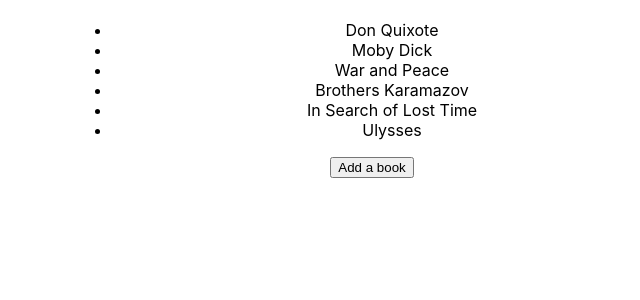
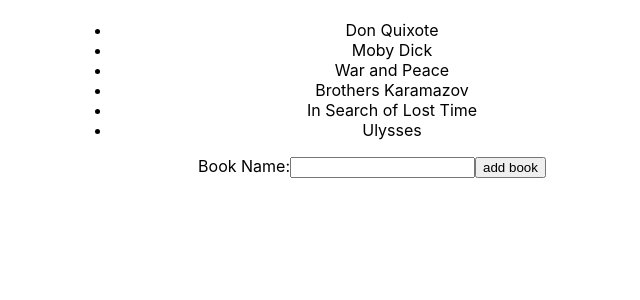
Before and after one commit to MajkoDev/Studies_in_REACT_II, a React (Create React App) app: page / in a window 1280 px wide. Shown: the top 300 px of the page, without its empty margins (268-908 px from the left). Built offline with nearby package versions, Linux system fonts and the light colour scheme.

Commit message:
useState with form

```diff
--- a/src/App.js
+++ b/src/App.js
@@ -1,8 +1,8 @@
-import SongList from './components/SongList'
+import BookList from './components/BookList'
 
 function App() {
   return <div className='App'>
-    <SongList />
+    <BookList />
   </div>;
 }
 
--- a/src/components/SongList.js
+++ b/src/components/BookList.js
@@ -1,5 +1,6 @@
 import React, { useState } from "react";
 import { v4 as uuidv4 } from 'uuid';
+import NewBookForm from "./NewBookForm";
 
 export default function BookList() {
 
@@ -12,8 +13,8 @@ export default function BookList() {
     { id: 6, title: "Ulysses" },
   ]);
 
-  const addBook = () => {
-    setBooks([...books, {id: uuidv4(), title: 'Pale Fire'}])
+  const addBook = (title) => {
+    setBooks([...books, {id: uuidv4(), title}])
   }
 
   return (
@@ -23,7 +24,7 @@ export default function BookList() {
           return <li key={book.id}>{book.title}</li>;
         })}
       </ul>
-      <button onClick={addBook}>Add a book</button>
+      <NewBookForm addBook={addBook} />
     </div>
   );
 }
--- /dev/null
+++ b/src/components/NewBookForm.js
@@ -0,0 +1,26 @@
+import React, { useState } from 'react'
+
+export default function NewBookForm({addBook}) {
+
+    const [title, setTitle] = useState('')
+
+    const handleSubmit = (e) => {
+        e.preventDefault()
+        addBook(title)
+        setTitle('')
+    }
+
+  return (
+    <form onSubmit={handleSubmit}>
+        <label>Book Name:</label>
+        <input
+            type="text"
+            value={title}
+            required
+            onChange={(e) => setTitle(e.target.value)} />
+        <input
+            type="submit"
+            value="add book" />
+    </form>
+  )
+}
```
